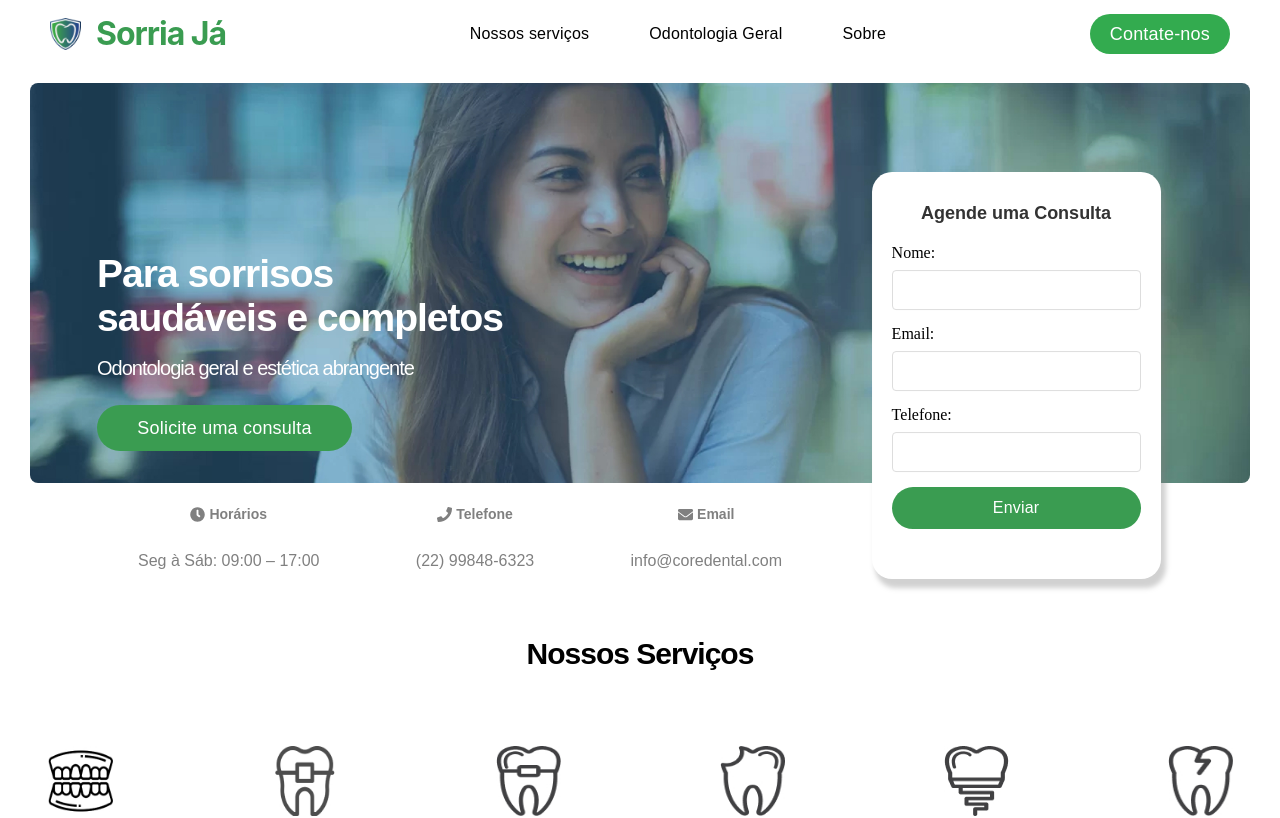
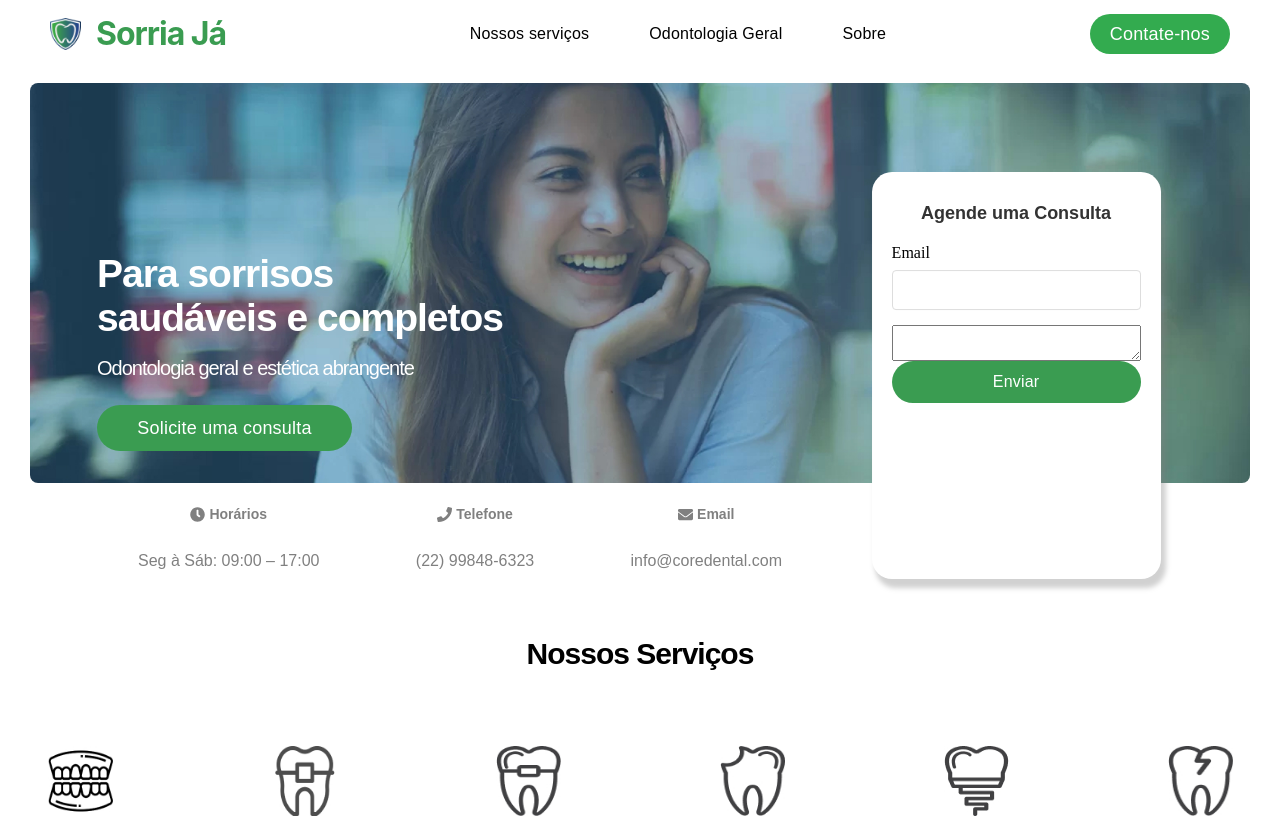
Before and after one commit to rodolphoreis/Dental-Clinic, a React (Vite) app: page / in a window 1280 px wide. Shown: the top 818 px of the page. Built offline with nearby package versions, Linux system fonts and the light colour scheme.

Commit message:
feat: add contact form

```diff
--- a/src/Components/Banner.jsx
+++ b/src/Components/Banner.jsx
@@ -2,6 +2,7 @@ import AOS from "aos";
 import "aos/dist/aos.css";
 import { useEffect } from "react";
 import { FaClock, FaPhone, FaEnvelope } from "react-icons/fa";
+import ContactForm from "./ContactForm.jsx";
 import "./Banner.css";
 
 const Banner = () => {
@@ -53,18 +54,9 @@ const Banner = () => {
       </div>
       <div className="appointment-form">
         <h2>Agende uma Consulta</h2>
-        <form>
-          <label htmlFor="name">Nome:</label>
-          <input type="text" id="name" name="name" required />
-
-          <label htmlFor="email">Email:</label>
-          <input type="email" id="email" name="email" required />
-
-          <label htmlFor="phone">Telefone:</label>
-          <input type="tel" id="phone" name="phone" required />
-
-          <button type="submit">Enviar</button>
-        </form>
+        <div>
+          <ContactForm />
+        </div>
       </div>
     </section>
   );
```
